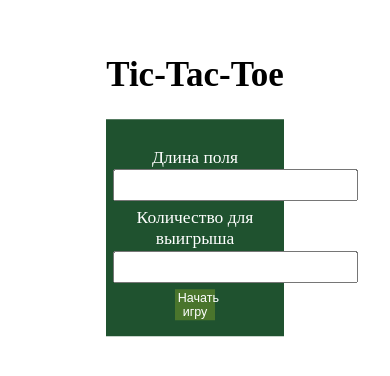
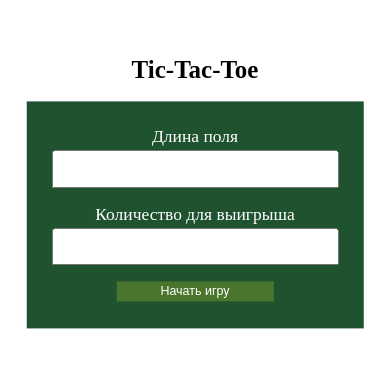
Before and after one commit to DaryaMashniuk/Tic-Tac-Toe, a plain HTML site: page index.html in a window 390 px wide. Shown: the part 238-614 px from the top of the page. Drawn offline with Linux system fonts and the light colour scheme.

Commit message:
Add: design changes

```diff
--- a/styles.css
+++ b/styles.css
@@ -98,3 +98,56 @@ input:hover{
 button:hover{
   background-color: rgb(162 209 73)
 }
+@media screen and (max-width: 450px) {
+  .container {
+    width:95%;
+  }
+  button {
+    width: 50%;
+
+}
+  h1{
+    font-size: 50%;
+    text-align: center;
+  }
+  h2{
+    color:white;
+    font-size: 35%;
+    text-align: center;
+  }
+  .wrapper {
+    max-width:85%;
+  }
+}
+@media screen and (max-width: 450px) {
+  .container {
+    width:95%;
+  }
+  .wrapper {
+    max-width:85%;
+  }
+  input {
+    display: block;
+    margin: auto;
+    width:80%;
+    margin-bottom: 5%;
+}
+}
+@media screen and (max-width: 350px) {
+  .cell {
+    font-size: calc(100% / var(--size)*3);
+
+  }
+}
+@media screen and (max-width: 300px) {
+  .cell {
+    font-size: calc(100% / var(--size)*2.5);
+
+  }
+}
+@media screen and (max-width: 250px) {
+  .cell {
+    font-size: calc(100% / var(--size)*2);
+
+  }
+}
```
